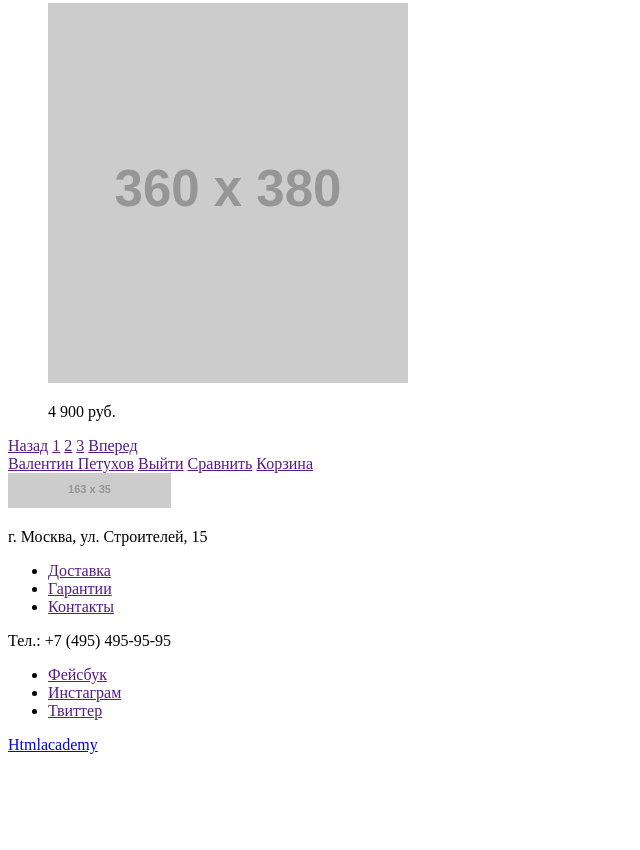
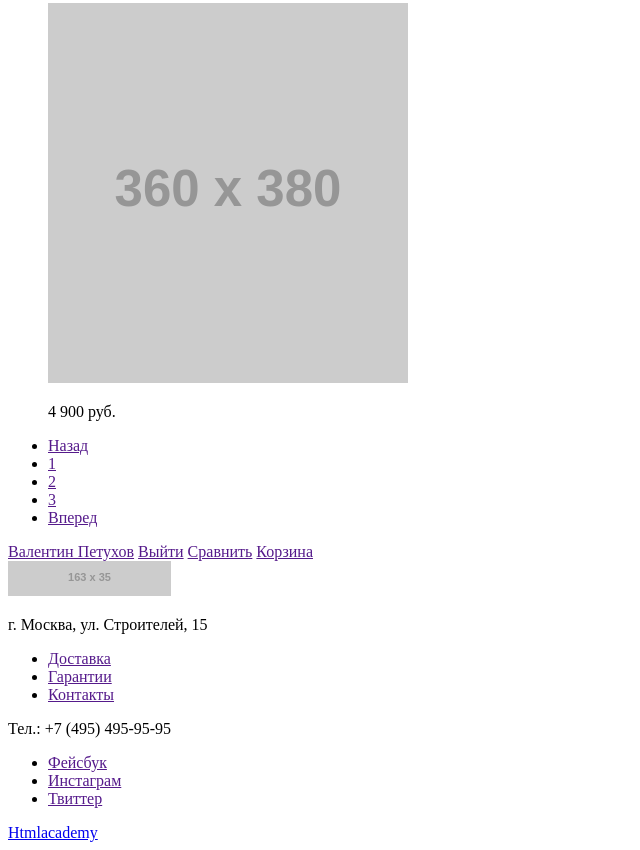
Before and after one commit to pavelkhlebchik/1115691-device-28, a plain HTML site: page catalog.html in a window 1280 px wide. Shown: the part 1897-2747 px from the top of the page, without its empty margins (0-640 px from the left). Before the commit the page ends 2659 px from the top, so only its background shows below. Drawn offline with Linux system fonts and the light colour scheme; placeholder pictures from the web are drawn by us.

Commit message:
update catalog.html and index.html

```diff
--- a/catalog.html
+++ b/catalog.html
@@ -105,13 +105,23 @@
         </li>
       </ul>
     </section>
-    <div>
-      <a href="">Назад</a>
-      <a href="">1</a>
-      <a href="">2</a>
-      <a href="">3</a>
-      <a href="">Вперед</a>
-    </div>
+      <ul>
+        <li>
+          <a href="">Назад</a>
+        </li>
+        <li>
+          <a href="">1</a>
+        </li>
+        <li>
+          <a href="">2</a>
+        </li>
+        <li>
+          <a href="">3</a>
+        </li>
+        <li>
+          <a href="">Вперед</a>
+        </li>
+      </ul>
   </main>
 
   <footer>
```
Also changed, not shown: index.html (+20 -0 lines).
